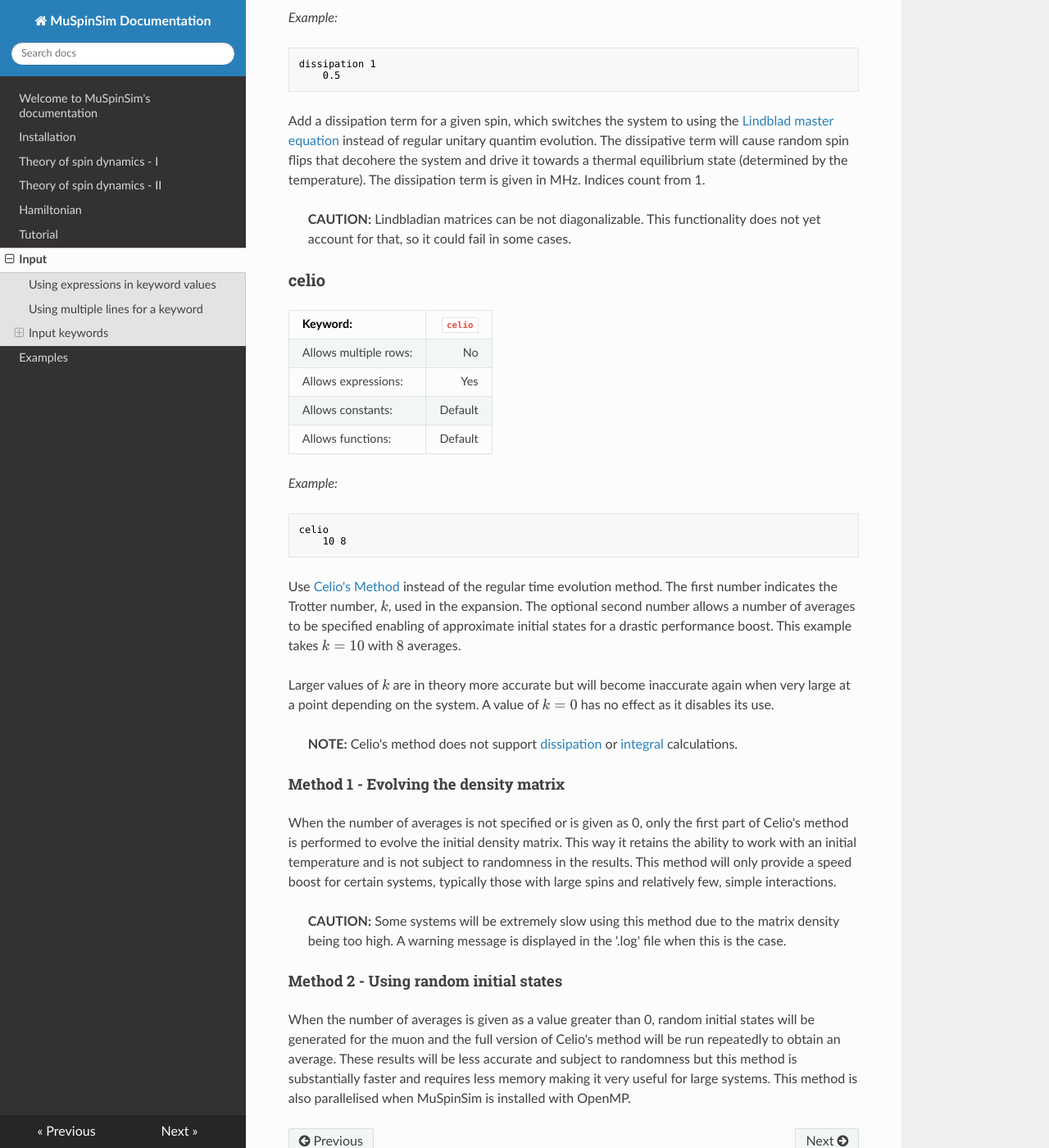
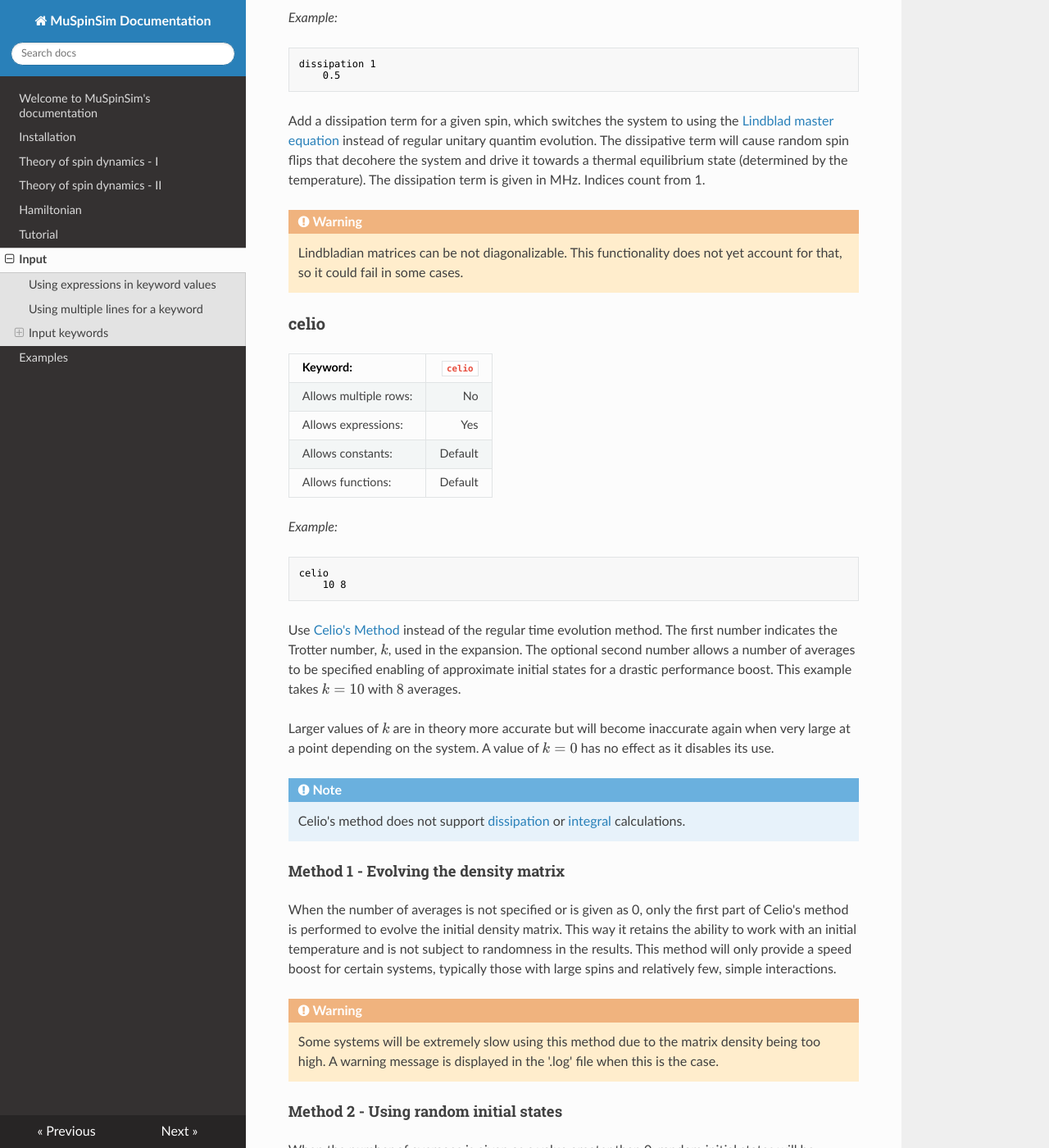
Before and after one commit to muon-spectroscopy-computational-project/muspinsim, an MkDocs documentation site: the page built from docs/docs/input.md, in a window 1280 px wide and 1400 px high, scrolled down 13845 px. Shown: the whole window at 82% size. Built offline with MkDocs 1.6.1, drawn with Linux system fonts in a browser that asks for light colours; nearby versions of some CDN libraries.

Commit message:
Use admonition on warnings and notes on input page

```diff
--- a/docs/docs/input.md
+++ b/docs/docs/input.md
@@ -453,7 +453,8 @@
 
 Add a dissipation term for a given spin, which switches the system to using the [Lindblad master equation](./theory_2.md#the-lindblad-master-equation) instead of regular unitary quantim evolution. The dissipative term will cause random spin flips that decohere the system and drive it towards a thermal equilibrium state (determined by the temperature). The dissipation term is given in MHz. Indices count from 1.
 
-> **CAUTION:** Lindbladian matrices can be not diagonalizable. This functionality does not yet account for that, so it could fail in some cases.
+!!! warning
+    Lindbladian matrices can be not diagonalizable. This functionality does not yet account for that, so it could fail in some cases.
 
 ### celio
 | Keyword:              | `celio`       |
@@ -473,13 +474,15 @@
 
 Larger values of $k$ are in theory more accurate but will become inaccurate again when very large at a point depending on the system. A value of $k = 0$ has no effect as it disables its use.
 
-> **NOTE:** Celio's method does not support [dissipation](#dissipation) or [integral](#y_axis) calculations.
+!!! note
+    Celio's method does not support [dissipation](#dissipation) or [integral](#y_axis) calculations.
 
 #### Method 1 - Evolving the density matrix
 
 When the number of averages is not specified or is given as 0, only the first part of Celio's method is performed to evolve the initial density matrix. This way it retains the ability to work with an initial temperature and is not subject to randomness in the results. This method will only provide a speed boost for certain systems, typically those with large spins and relatively few, simple interactions.
 
-> **CAUTION:** Some systems will be extremely slow using this method due to the matrix density being too high. A warning message is displayed in the '.log' file when this is the case.
+!!! warning
+    Some systems will be extremely slow using this method due to the matrix density being too high. A warning message is displayed in the '.log' file when this is the case.
 
 #### Method 2 - Using random initial states
 
```
